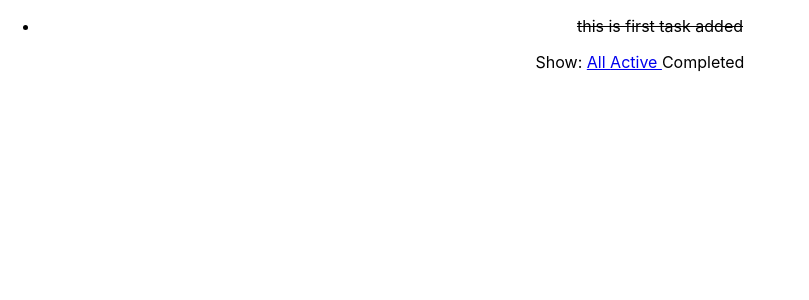
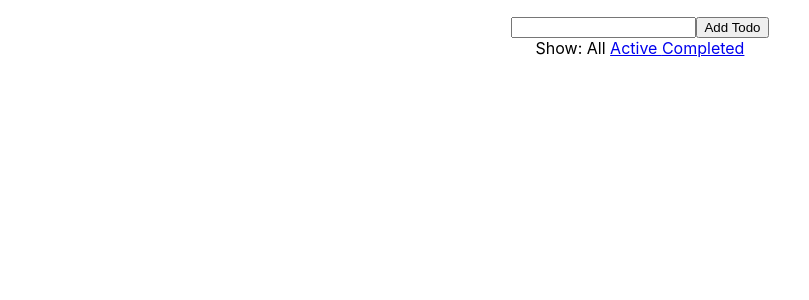
Before and after one commit to satyamyadav/react-redux-todo, a React app: page / in a window 1280 px wide. Shown: the top 300 px of the page, without its empty margins (0-809 px from the left). Built offline with nearby package versions, Linux system fonts and the light colour scheme.

Commit message:
feat: adds mix component add todo

```diff
--- a/src/App.js
+++ b/src/App.js
@@ -3,6 +3,7 @@ import './App.css';
 import './components/TodoList';
 import VisibleTodoList from './containers/VisibleTodoList';
 import Footer from './components/Footer';
+import AddTodo from './containers/AddTodo';
 
 
 class App extends Component {
@@ -10,6 +11,7 @@ class App extends Component {
     return (
       <div className="App">
         <VisibleTodoList />
+        <AddTodo />
         <Footer />
       </div>
     );
--- /dev/null
+++ b/src/containers/AddTodo.js
@@ -0,0 +1,42 @@
+/**
+   * Sometimes it's hard to tell if some component should be a presentational component or a container. For example, sometimes form and function are really coupled together, such as in the case of this tiny component:
+
+  AddTodo is an input field with an “Add” button
+  https://redux.js.org/basics/usage-with-react#designing-other-components
+ */
+
+import React from 'react';
+import { connect } from 'react-redux';
+import { addTodo } from '../store/actions';
+
+let AddTodo = ({dispatch}) => {
+  let input;
+
+  return (
+    <div>
+      <form
+        onSubmit={
+          e => {
+            e.preventDefault();
+            if(!input.value.trim()) {
+              return
+            }
+            dispatch(addTodo(input.value))
+            input.value = ''
+          }
+        }
+      >
+        <input
+          ref={node => input = node}
+        />
+        <button type="suubmit">
+          Add Todo
+        </button>
+      </form>
+    </div>
+  )
+}
+
+AddTodo = connect()(AddTodo)
+
+export default AddTodo
--- a/src/index.js
+++ b/src/index.js
@@ -6,38 +6,38 @@ import * as serviceWorker from './serviceWorker';
 import store from './store';
 import { Provider } from 'react-redux';
 
-import {
-  addTodo,
-  toggleTodo,
-  setVisibilityFilter,
-  VisibilityFilters,
-} from './store/actions';
+// import {
+//   addTodo,
+//   toggleTodo,
+//   setVisibilityFilter,
+//   VisibilityFilters,
+// } from './store/actions';
 
-// Test store
+// // Test store
 
-// initial state
+// // initial state
 
-console.log(store.getState());
+// console.log(store.getState());
 
-// subscribe store for watching changes
+// // subscribe store for watching changes
 
-// subscribe() returns a function for unregistering the listener
-const unsubscribe = store.subscribe(() => console.log(store.getState()))
+// // subscribe() returns a function for unregistering the listener
+// const unsubscribe = store.subscribe(() => console.log(store.getState()))
 
-// dispatch actions
+// // dispatch actions
 
-store.dispatch(addTodo('this is first task added'));
-store.dispatch(addTodo('second one'));
-store.dispatch(addTodo('third added'));
+// store.dispatch(addTodo('this is first task added'));
+// store.dispatch(addTodo('second one'));
+// store.dispatch(addTodo('third added'));
 
-store.dispatch(toggleTodo(1));
-store.dispatch(toggleTodo(0));
-store.dispatch(toggleTodo(1));
+// store.dispatch(toggleTodo(1));
+// store.dispatch(toggleTodo(0));
+// store.dispatch(toggleTodo(1));
 
-store.dispatch(setVisibilityFilter(VisibilityFilters.SHOW_COMPLETED));
+// store.dispatch(setVisibilityFilter(VisibilityFilters.SHOW_COMPLETED));
 
-// unsubscribe
-unsubscribe();
+// // unsubscribe
+// unsubscribe();
 
 
 ReactDOM.render(
```
